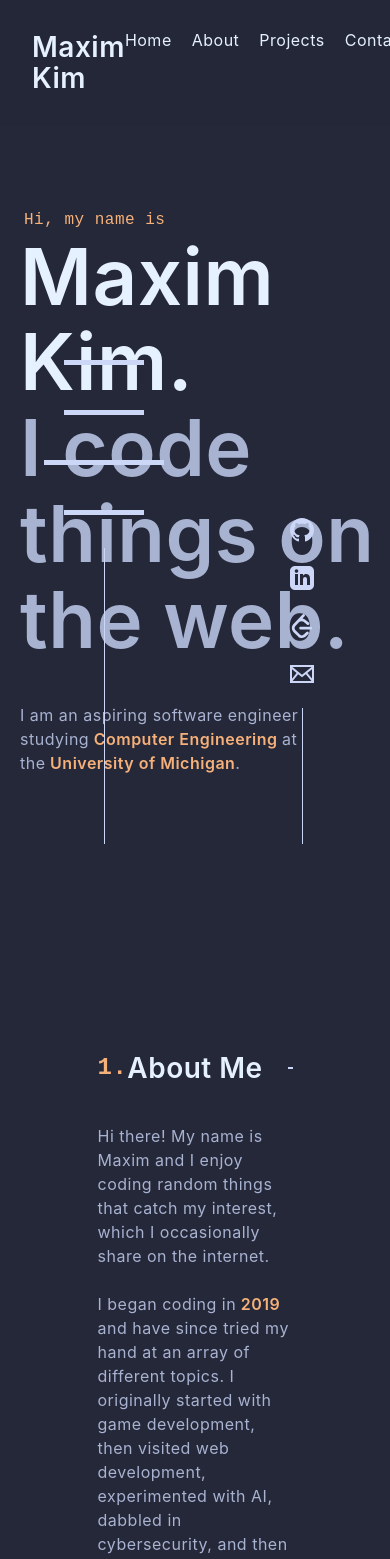
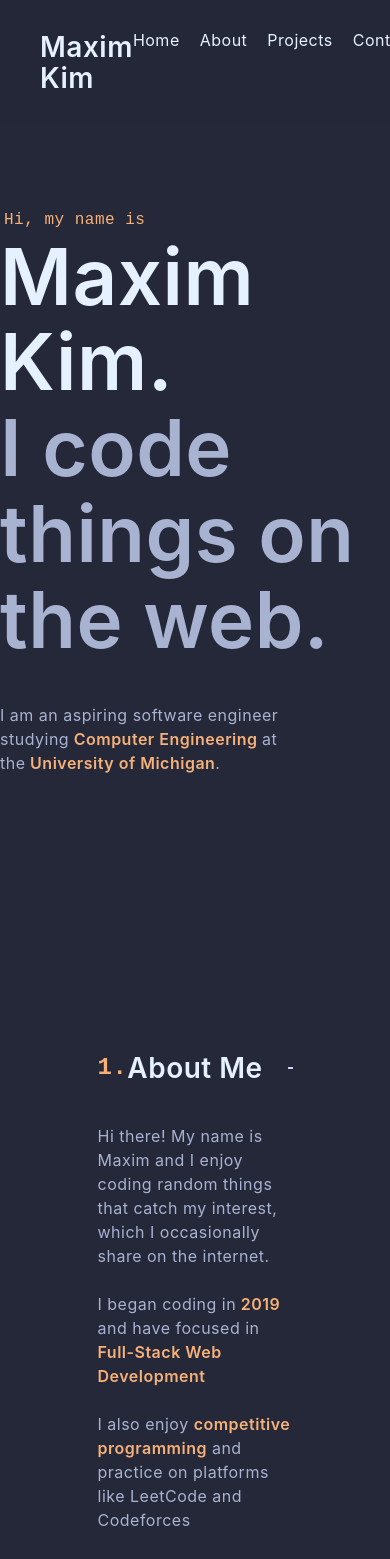
Before and after one commit to Maxim12313/portfolio, a Next.js app: page / in a window 390 px wide. Shown: the top 1559 px of the page. Built offline with nearby package versions, Linux system fonts and the light colour scheme.

Commit message:
added projects, changed intro a bit, and added media query for side rendering

```diff
--- a/app/components/About.js
+++ b/app/components/About.js
@@ -9,15 +9,9 @@ export default function About() {
       interest, which I occasionally share on the internet.
       <br /><br />
       I began coding in
-      <highlight> 2019</highlight> and have since tried my hand at an array of
-      different topics. I originally started with game development,
-      then visited web development, experimented with AI, dabbled in cybersecurity, and
-      then tried some competitive programming.
+      <highlight> 2019</highlight> and have focused in <highlight> Full-Stack Web Development </highlight>
       <br /><br />
-      I am currently diving back into
-      <highlight> web development </highlight> while honing my
-      algorithmic skills through regular
-      <highlight> competitive programming </highlight> contests.
+      I also enjoy <highlight>competitive programming</highlight> and practice on platforms like LeetCode and Codeforces
     </p>
   );
 
--- a/app/components/BigText.js
+++ b/app/components/BigText.js
@@ -1,6 +1,6 @@
 export default function BigText() {
   return (
-    <div className="flex flex-col w-full min-h-dvh items-center mx-5 mt-52">
+    <div className="flex flex-col w-full min-h-dvh items-center mt-52">
       <a name="home"></a>
       <div className="flex flex-col justify-start items-start">
         <h4 className="p-1">Hi, my name is</h4>
--- a/app/components/LeftBar.js
+++ b/app/components/LeftBar.js
@@ -38,7 +38,7 @@ export default function LeftBar() {
   });
 
   return (
-    <div className="fixed left-16 bottom-0 min-h-[60%] flex flex-col items-center justify-start
+    <div className="onlyBig fixed left-16 bottom-0 min-h-[60%] flex flex-col items-center justify-start
                     vertical-line w-20 ml-0 ">
       { linkElements }
     </div>
--- a/app/components/Navbar.js
+++ b/app/components/Navbar.js
@@ -1,7 +1,7 @@
 export default function Navbar() {
   return (
     <div className="fixed top-0 left-0 z-10 backdrop-blur-lg blur-color">
-      <div className="flex p-8 w-dvw">
+      <div className="flex py-8 px-10 w-dvw">
         <div className="flex w-full flex-row justify-between">
           <div>
             <h2>
--- a/app/components/Projects.js
+++ b/app/components/Projects.js
@@ -7,6 +7,8 @@ import pitchPilot from "../images/pitch-pilot.png"
 import oldWebsite from "../images/old-website.png"
 import aiMultiplayer from "../images/ai-multiplayer.png"
 import aiPuzzle from "../images/ai-puzzle.png"
+import passwordManager from "../images/password-manager.png"
+import rsaDixon from "../images/RSA-Dixon.png"
 
 export default function Projects() {
 
@@ -63,6 +65,23 @@ export default function Projects() {
         tags={["Java", "Algorithm", "AI", "Heuristic"]}
         link="https://github.com/Maxim12313/ai-puzzle-solver"
       />
+	  <ProjectBox
+		name="Password Manager"
+	  	description="Programmed a password manager with encryption for confidentiality, a custom
+	  				 file management protocol for efficiency, and checksums to ensure integrity of data"
+	  	tags={["Java", "Encryption", "Hashing", "UI", "Checksum", "File Management"]}
+	  	link="https://github.com/Maxim12313/password-manager"
+	  	image={passwordManager}
+	  />
+	  <ProjectBox
+	  	name="RSA Encryption and Dixon Factoring"
+	  	description="Implemented the RSA encryption algorithm, as well as its vulnerability, Dixon Factoring,
+	  				which could feasably crack RSA keys up to 128 bits long"
+	  	tags={["Java", "Encryption", "Algorithm", "Math"]}
+	  	link="https://github.com/Maxim12313/RSA-Encryption-And-Dixon-Factoring"
+	  	image={rsaDixon}
+	  />
+
     </div>
   );
 }
--- a/app/components/RightBar.js
+++ b/app/components/RightBar.js
@@ -1,7 +1,7 @@
 export default function RightBar() {
   return (
     <div
-      className="fixed right-16 bottom-0 vertical-line min-h-[40%] flex flex-col
+      className="onlyBig fixed right-16 bottom-0 vertical-line min-h-[40%] flex flex-col
                     items-center justify-start"
     >
       <a
--- a/app/globals.css
+++ b/app/globals.css
@@ -22,12 +22,21 @@ html {
 	cursor: none;
 }
 
-body, h1, h2, h3, h4, h5, h6, p, a {
+body,
+h1,
+h2,
+h3,
+h4,
+h5,
+h6,
+p,
+a {
 	color: var(--white);
 	font-family: var(--font-sans);
 	line-height: 1.1;
 	letter-spacing: 0.5px;
-  -webkit-font-smoothing: antialiased; /* Smoothing for better rendering */
+	-webkit-font-smoothing: antialiased;
+	/* Smoothing for better rendering */
 	-moz-osx-font-smoothing: grayscale;
 }
 
@@ -73,8 +82,8 @@ p {
 
 .bar-container {
 	height: 50px;
-  display:flex;
-  align-items:center;
+	display: flex;
+	align-items: center;
 }
 
 .bar {
@@ -84,9 +93,7 @@ p {
 	height: 5px;
 }
 
-.line {
-
-}
+.line {}
 
 .line::after {
 	content: "";
@@ -97,9 +104,7 @@ p {
 	background-color: var(--lightest-slate);
 }
 
-.vertical-line {
-
-}
+.vertical-line {}
 
 .vertical-line::after {
 	content: "";
@@ -173,9 +178,16 @@ p {
 		padding: 0 0 0 0;
 		border-width: 0.5rem;
 	}
+
 	100% {
 		opacity: 0;
 		padding: 6em 6em 6em 6em;
 		border-width: 0;
 	}
 }
+
+@media (max-width: 1300px) {
+	.onlyBig {
+		display: none;
+	}
+}
```
Also changed, not shown: app/components/Footer.js (line endings or trailing spaces), app/images/RSA-Dixon.png (added), app/images/password-manager.png (added). Lines whose indentation alone changed are shown as unchanged.
